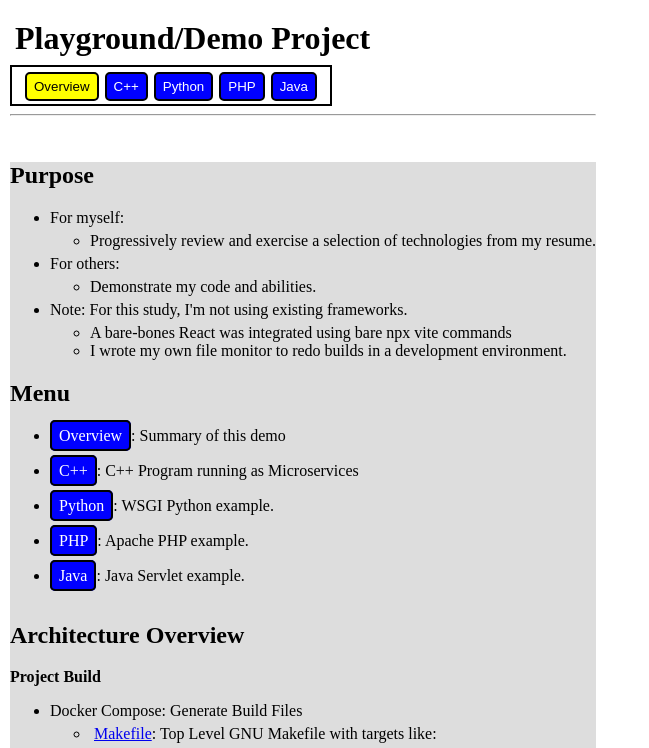
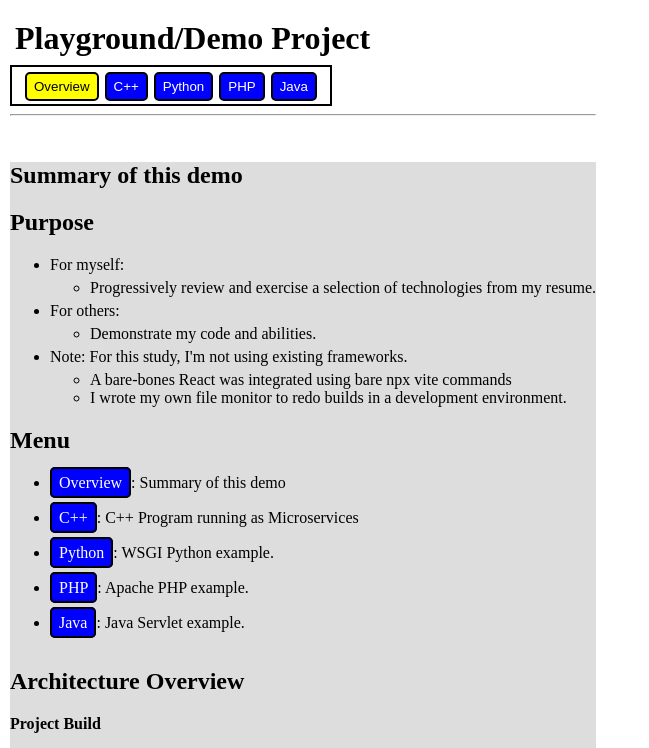
Before and after one commit to KevinMatte/demo, a React (Vite) app in the folder images/demo_ui/src/front/: page / in a window 1280 px wide. Shown: the top 748 px of the page, without its empty margins (0-649 px from the left). Built offline with nearby package versions, Linux system fonts and the light colour scheme.

Commit message:
Simplified App.jsx by merging the pages definition into the menu definition. Added titles. Overview.jsx: Added Menu section.

```diff
--- a/images/demo_ui/src/front/src/App.jsx
+++ b/images/demo_ui/src/front/src/App.jsx
@@ -1,46 +1,32 @@
 import React, {useState} from 'react';
 import "./css/App.css";
 import appCSS from "./css/App.module.css";
-import Overview from './Overview.jsx';
 import Menu from './Menu.jsx';
-import Calc, {toolDocs as calcToolDocs} from './Calc.jsx';
-import Python, {toolDocs as pythonToolDocs} from './Python.jsx';
-import PHP, {toolDocs as phpToolDocs} from './PHP.jsx';
-import Java, {toolDocs as javaToolDocs} from './Java.jsx';
+import Overview, {toolDefn as overviewToolDefn} from './Overview.jsx';
+import Calc, {toolDefn as calcToolDefn} from './Calc.jsx';
+import Python, {toolDefn as pythonToolDefn} from './Python.jsx';
+import PHP, {toolDefn as phpToolDefn} from './PHP.jsx';
+import Java, {toolDefn as javaToolDefn} from './Java.jsx';
 import DemoAnchor from "./DemoAnchor.jsx";
 
 function App() {
-    const [page, setPage] = useState('purpose');
+    const [pageName, setPageName] = useState('purpose');
 
     const menuHandler = (item) => {
-        setPage(item);
+        setPageName(item);
     }
-    const menu = [
-        {"label": "Overview", "name": "purpose",
-            "title": "Summary of this demo"},
-        {"label": "C++", "name": "cpp_calc", calcToolDocs,
-            "title": "C++ Program running as Microservices"
-        },
-        {"label": "Python", "name": "python_hello", pythonToolDocs,
-            "title": "WSGI Python example."
-        },
-        {"label": "PHP", "name": "php_hello",
-            "title": "Apache PHP example."
-        },
-        {"label": "Java", "name": "java_hello",
-            "title": "Java Servlet example."
-        },
-    ];
 
-    let pages = {
-        'purpose': {'page': (<Overview menu={menu}/>)},
-        'cpp_calc': {'page': (<Calc/>), 'toolDocs': calcToolDocs},
-        'python_hello': {'page': (<Python/>), 'toolDocs': pythonToolDocs},
-        'php_hello': {'page': (<PHP/>), 'toolDocs': phpToolDocs},
-        'java_hello': {'page': (<Java/>), 'toolDocs': javaToolDocs},
+    const menu = {
+        "purpose": {"label": "Overview", 'toolDefn': overviewToolDefn, 'page': null },
+        "cpp_calc": {"label": "C++", 'toolDefn': calcToolDefn, 'page': (<Calc/>)},
+        "python_hello": {"label": "Python", 'toolDefn': pythonToolDefn, 'page': (<Python/>)},
+        "php_hello": {"label": "PHP", 'toolDefn': phpToolDefn, 'page': (<PHP/>)},
+        "java_hello": {"label": "Java", 'toolDefn': javaToolDefn, 'page': (<Java/>)},
     };
+    menu.purpose.page = (<Overview menu={menu}/>);
 
-    let pageDefn = pages[page];
+    let pageDefn = menu[pageName];
+    let pageTitle = (<h2>{pageDefn.toolDefn.title}</h2>);
     return (
         <div className={appCSS.app}>
             <h1>Playground/Demo Project</h1>
@@ -49,10 +35,11 @@ function App() {
                 <hr/>
                 <br/>
                 <div className={appCSS.appPage}>
+                    {pageTitle}
                     {pageDefn.page}
                 </div>
             </div>
-            {pages[page].toolDocs}
+            {pageDefn.toolDefn.toolDocs}
             <div style={{padding: '0 30px'}}>
                 <h2>Notes:</h2>
                 <ul>
--- a/images/demo_ui/src/front/src/Calc.jsx
+++ b/images/demo_ui/src/front/src/Calc.jsx
@@ -1,7 +1,7 @@
 import React, {useState} from "react";
 import DemoAnchor, {GitHubAnchor, Anchor, WebServerLI} from "./DemoAnchor.jsx";
 
-export const toolDocs = (
+const toolDocs = (
     <div>
         <h2>Tech Stack:</h2>
         <ul>
@@ -10,7 +10,7 @@ export const toolDocs = (
                 <li><DemoAnchor path="images/demo_ui/Dockerfile"/></li>
                 <ul>
                     <li><DemoAnchor title="React Component" path="images/demo_ui/src/front/src/Calc.jsx"/></li>
-                    <li>{WebServerLI}</li>
+                    {WebServerLI}
                     <li><Anchor title="Apache" path="https://httpd.apache.org/docs/current/mod/mod_proxy.html">MOD
                         PROXY</Anchor></li>
                     <ul>
@@ -34,6 +34,10 @@ export const toolDocs = (
         </ul>
     </div>
 );
+export const toolDefn = {
+    "title": "C++ Program running as Microservices",
+    "toolDocs": toolDocs,
+};
 
 export default function Calc() {
     const [loading, setLoading] = useState(false);
--- a/images/demo_ui/src/front/src/IFrameTool.jsx
+++ b/images/demo_ui/src/front/src/IFrameTool.jsx
@@ -15,7 +15,6 @@ export default function IFrameTool({url}) {
 
     return (
         <div>
-            <h2>Embedded &lt;iframe src="{fullUrl}"/&gt;</h2>
             <iframe src={fullUrl} width={300} height={100} style={{background: "white"}}>
             </iframe>
         </div>
--- a/images/demo_ui/src/front/src/Java.jsx
+++ b/images/demo_ui/src/front/src/Java.jsx
@@ -11,7 +11,7 @@ export const toolDocs = (
                 <li><DemoAnchor path="images/demo_ui/Dockerfile"/></li>
                 <ul>
                     <li><DemoAnchor title="React Component" path="images/demo_ui/src/front/src/Java.jsx"/></li>
-                    <li>{WebServerLI}</li>
+                    {WebServerLI}
                     <li><Anchor title="Apache" path="https://httpd.apache.org/docs/current/mod/mod_proxy.html">MOD
                         PROXY</Anchor></li>
                     <ul>
@@ -41,6 +41,12 @@ export const toolDocs = (
     </div>
 );
 
+
 export default function Java() {
     return (<IFrameTool url="/api/demo_java/MyApp/HelloWorld"/>);
 }
+
+export const toolDefn = {
+    "title": "Java Servlet example.",
+    "toolDocs": toolDocs,
+};
--- a/images/demo_ui/src/front/src/Menu.jsx
+++ b/images/demo_ui/src/front/src/Menu.jsx
@@ -10,18 +10,19 @@ export default function Menu({menu, handler}) {
         handler(buttonName);
     }
 
-    // <MenuButton handler={handleClick} label="{item.label}" name="{item.name}" selected={page}></MenuButton>
-    const rMenu = menu.map(item =>
-        (<MenuButton
-            handler={handleClick}
-            name={item.name}
-            key={item.name}
-            selected={page}
-            title={item.title}
-        >
-            {item.label}
-        </MenuButton>)
-    );
+    const rMenu = Object.keys(menu).map(name => {
+            let item = menu[name];
+            return (<MenuButton
+                handler={handleClick}
+                name={name}
+                key={name}
+                selected={page}
+                title={item.toolDefn.title}
+            >
+                {item.label}
+            </MenuButton>);
+        }
+    )
     return (
         <div>
             <div className={menuCss.menu}>
--- a/images/demo_ui/src/front/src/Overview.jsx
+++ b/images/demo_ui/src/front/src/Overview.jsx
@@ -2,29 +2,36 @@ import DemoAnchor, {Anchor, WebServerLI} from "./DemoAnchor.jsx";
 import React from "react";
 import menuCss from "./css/Menu.module.css";
 
-function Overview(menu) {
+export const toolDefn = {
+    "title": "Summary of this demo",
+    "toolDocs": null,
+};
 
-    const rMenu = menu.menu.map(item =>
-        (
-            <li style={{height: "35px"}}><span
-                className={menuCss.menuButton}>{item.label}</span>: {item.title}</li>
-        )
+function Overview({menu}) {
+
+    const rMenu = Object.keys(menu).map(name => {
+            let item = menu[name];
+            console.log(name);
+            return (
+                <li style={{height: "35px"}} key={name}>
+                    <span className={menuCss.menuButton}>{item.label}</span>: {item.toolDefn.title}</li>
+            );
+        }
     );
 
     return (
         <div>
             <h2>Purpose</h2>
             <ul>
-                <li>For myself:
+                <li>For myself:</li>
                 <ul>
                     <li>Progressively review and exercise a selection of technologies from my resume.</li>
                 </ul>
+                <li>For others:
                 </li>
-                <li>For others:
                 <ul>
                     <li>Demonstrate my code and abilities.</li>
                 </ul>
-                </li>
                 <li>Note: For this study, I'm not using existing frameworks.
                     <ul>
                         <li>A bare-bones React was integrated using bare npx vite commands</li>
@@ -65,7 +72,7 @@ function Overview(menu) {
             <ul>
                 <li><DemoAnchor title="demo_ui" path="images/demo_ui/Dockerfile"></DemoAnchor></li>
                 <ul>
-                    <li>{WebServerLI}</li>
+                    {WebServerLI}
                     <li><Anchor title="Apache" path="https://httpd.apache.org/docs/current/mod/mod_proxy.html">MOD
                         PROXY</Anchor></li>
                     <li><Anchor title="Apache" path="https://packages.debian.org/sid/httpd/libapache2-mod-wsgi-py3">MOD
--- a/images/demo_ui/src/front/src/PHP.jsx
+++ b/images/demo_ui/src/front/src/PHP.jsx
@@ -11,7 +11,7 @@ export const toolDocs = (
                 <li><DemoAnchor path="images/demo_ui/Dockerfile"/></li>
                 <ul>
                     <li><DemoAnchor title="React Component" path="images/demo_ui/src/front/src/Python.jsx"/></li>
-                    <li>{WebServerLI}</li>
+                    {WebServerLI}
                     <li><Anchor title="Apache" path="https://packages.debian.org/sid/httpd/libapache2-mod-php">libapache2-mod-php</Anchor></li>
                     <li><DemoAnchor title="JSX" path="images/demo_ui/src/static/var/www/html/hello_world.php"/></li>
                 </ul>
@@ -19,6 +19,10 @@ export const toolDocs = (
         </ul>
     </div>
 );
+export const toolDefn = {
+    "title": "Apache PHP example.",
+    "toolDocs": toolDocs,
+};
 
 export default function PHP() {
     return (<IFrameTool url="/hello_world.php"/>);
--- a/images/demo_ui/src/front/src/Python.jsx
+++ b/images/demo_ui/src/front/src/Python.jsx
@@ -11,7 +11,7 @@ export const toolDocs = (
                 <li><DemoAnchor path="images/demo_ui/Dockerfile"/></li>
                 <ul>
                     <li><DemoAnchor title="React Component" path="images/demo_ui/src/front/src/Python.jsx"/></li>
-                    <li>{WebServerLI}</li>
+                    {WebServerLI}
                     <li><Anchor title="Apache" path="https://packages.debian.org/sid/httpd/libapache2-mod-wsgi-py3">MOD WSGI</Anchor></li>
                     <ul>
                         <li><DemoAnchor title="Image Setup" path="images/demo_ui/Dockerfile"/></li>
@@ -27,6 +27,10 @@ export const toolDocs = (
         </ul>
     </div>
 );
+export const toolDefn = {
+    "title": "WSGI Python example.",
+    "toolDocs": toolDocs,
+};
 
 export default function Python() {
     return (<IFrameTool url="/py_app/hello_world.py"/>);
--- a/images/demo_ui/src/front/src/css/App.module.css
+++ b/images/demo_ui/src/front/src/css/App.module.css
@@ -1,3 +1,7 @@
+.app {
+
+}
+
 .appBody {
   display: inline-block;
 }
```
Also changed, not shown: 3 other files (tests, documents, lock files or other folders). Lines whose indentation alone changed are shown as unchanged.
